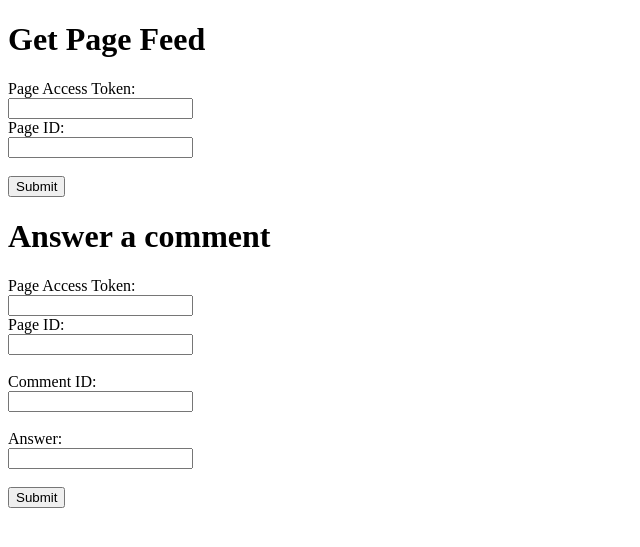
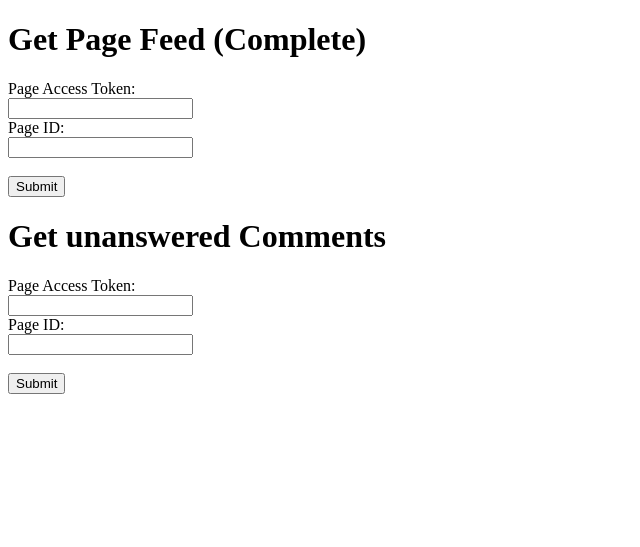
Before and after one commit to InoveProyectos/facebook-api, a Flask app: page /feed in a window 1280 px wide. Shown: the top 547 px of the page, without its empty margins (0-640 px from the left). Run offline with Flask 2, Linux system fonts and the light colour scheme.

Commit message:
feat: unanswered comments endpoint

```diff
--- a/api/routes/feed.py
+++ b/api/routes/feed.py
@@ -48,7 +48,24 @@ def answer_comment():
     fb = Facebook(access_token, page_id)
 
     fb.put_like(comment_id)
-    fb.comment(comment_id, 'Te enviamos mas información por privado :)')
+    fb.comment(comment_id, 'Hola que tal! :)')
     response = fb.private_reply(comment_id, answer)
 
     return response
+
+
+@feed.route('/unanswered-comments', methods = ['POST'])
+def unanswered_comments():
+    access_token = str(request.form.get('access_token'))
+    page_id = str(request.form.get('page_id'))
+
+    fb = Facebook(access_token, page_id)
+    feed = fb.get_feed()
+
+    for post in feed.get('data'):
+        for comment in post.get('comments'):
+            if fb.already_liked(comment):
+                post['comments'].remove(comment)
+
+    return render_template('unanswered_comments.html', context = feed, access_token = access_token, page_id = page_id)
+    # return jsonify(feed)
--- a/api/src/Facebook.py
+++ b/api/src/Facebook.py
@@ -88,7 +88,7 @@ class Facebook:
         '''
         Devuelve true si alguno de los usuarios que dieron like coincide con el que nosotros buscamos
         '''
-        return any([True if user.get('id') == self.id else False for user in comment.get('users_that_liked')])
+        return any([user.get('id') == self.page_id for user in comment.get('users_that_liked')])
 
 
     def make_post(self, message):
--- a/api/templates/feed_form.html
+++ b/api/templates/feed_form.html
@@ -8,7 +8,7 @@
 
 <body>
 
-<h1>Get Page Feed</h1>
+<h1>Get Page Feed (Complete)</h1>
 
 <form method = "POST" action = "{{ url_for('feed.feed_post') }}">
 
@@ -21,24 +21,17 @@
   <input type="submit" value="Submit">
 </form>
 
-<h1>Answer a comment</h1>
+<h1>Get unanswered Comments</h1>
 
-<form method = "POST" action = "{{ url_for('feed.answer_comment') }}">
+<form method = "POST" action = "{{ url_for('feed.unanswered_comments') }}">
 
-    <label>Page Access Token:</label><br>
-    <input type="string" name="access_token"><br>
+  <label>Page Access Token:</label><br>
+  <input type="string" name="access_token"><br>
 
-    <label>Page ID:</label><br>
-    <input type="string" name="page_id"><br><br>
+  <label>Page ID:</label><br>
+  <input type="string" name="page_id"><br><br>
 
-    <label>Comment ID:</label><br>
-    <input type="string" name="comment_id"><br><br>
-
-    <label>Answer:</label><br>
-    <input type="string" name="answer"><br><br>
-
-    <input type="submit" value="Submit">
-
+  <input type="submit" value="Submit">
 </form>
 
 </body>
```
Also changed, not shown: api/templates/unanswered_comments.html (added, +42 -0 lines).
